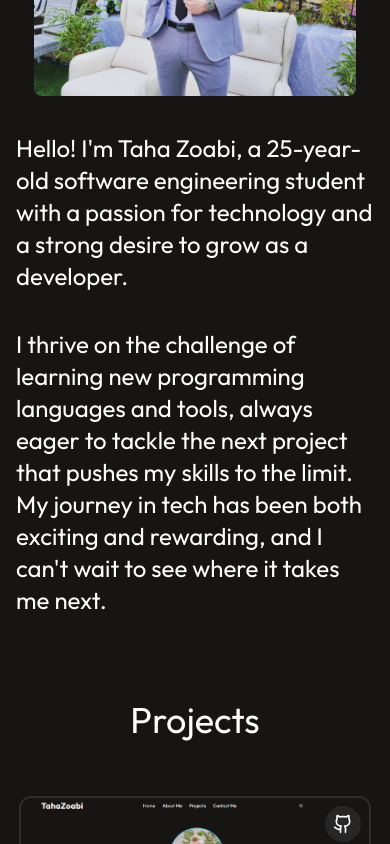
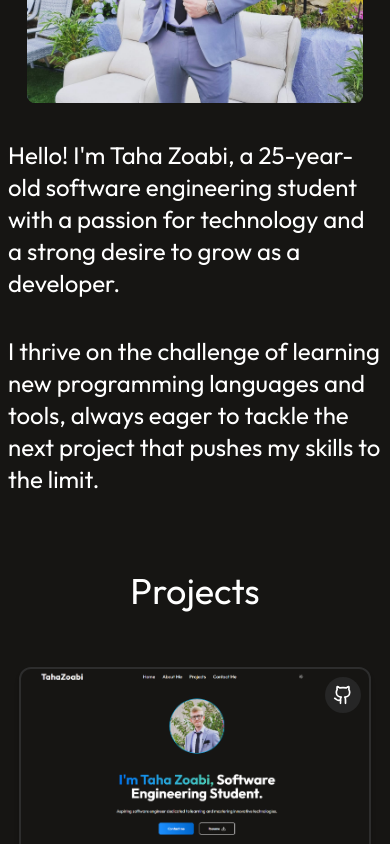
Before and after one commit to dpaulos6/portfolio, a React (Vite) app: page / in a window 390 px wide. Shown: the part 1137-1981 px from the top of the page. Built offline with nearby package versions, Linux system fonts and the light colour scheme.

Commit message:
responsive improvment

```diff
--- a/src/components/About.tsx
+++ b/src/components/About.tsx
@@ -4,7 +4,7 @@ function About() {
   return (
     <div id={'about'}>
       <Title>About Me</Title>
-      <div className={'flex flex-col justify-center gap-6 p-4 md:flex-row'}>
+      <div className={'flex flex-col justify-center gap-6 p-2 md:flex-row'}>
         <div>
           <img
             src={pic}
@@ -12,7 +12,7 @@ function About() {
             className={'mx-auto w-[90%] rounded-lg md:w-[450px]'}
           />
         </div>
-        <div className={'flex w-full flex-col gap-3 md:w-[50%]'}>
+        <div className={'flex w-full flex-col gap-3 md:w-2/3 lg:w-1/3'}>
           <p className={'my-3 text-2xl'}>
             Hello! I'm Taha Zoabi, a 25-year-old software engineering student
             with a passion for technology and a strong desire to grow as a
@@ -21,8 +21,7 @@ function About() {
           <p className={'my-3 text-2xl'}>
             I thrive on the challenge of learning new programming languages and
             tools, always eager to tackle the next project that pushes my skills
-            to the limit. My journey in tech has been both exciting and
-            rewarding, and I can't wait to see where it takes me next.
+            to the limit.
           </p>
         </div>
       </div>
--- a/src/components/Contact.tsx
+++ b/src/components/Contact.tsx
@@ -59,11 +59,11 @@ function Contact() {
                 <Mail />
                 range.dev7@gmail.com
               </p>
-              <p className="flex gap-3 p-2">
+              <p className="flex h-[39.99px] w-[223.23px] gap-3 p-2 md:h-[43.99] md:w-[260.73px]">
                 <Phone />
                 +972 054-873-4531
               </p>
-              <p className="flex gap-3 p-2">
+              <p className="flex h-[39.99px] w-[223.23px] gap-3 p-2 md:h-[43.99] md:w-[260.73px]">
                 <MapPin />
                 Nein, North District
               </p>
```
